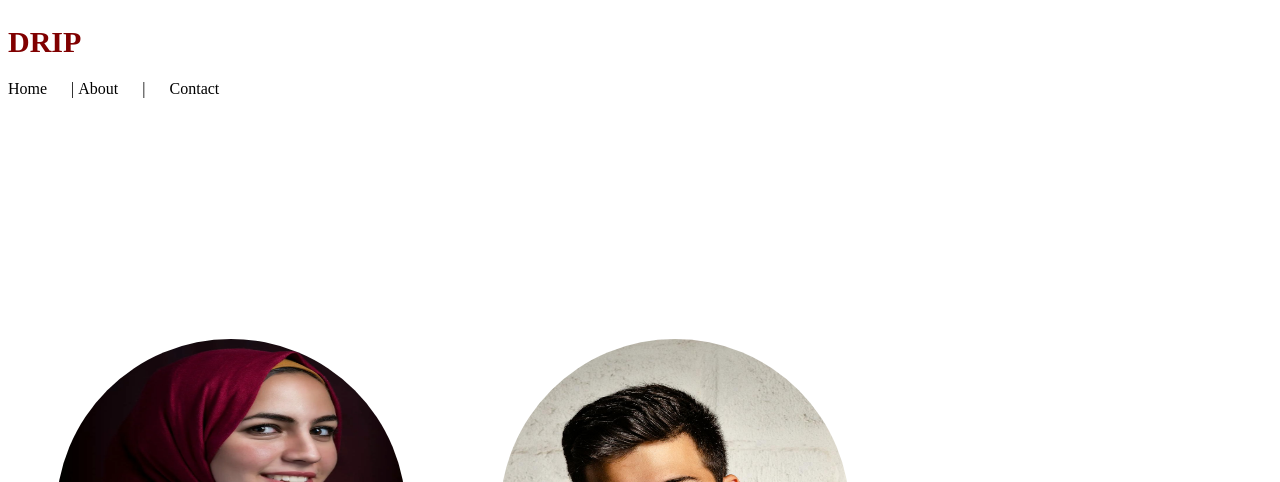
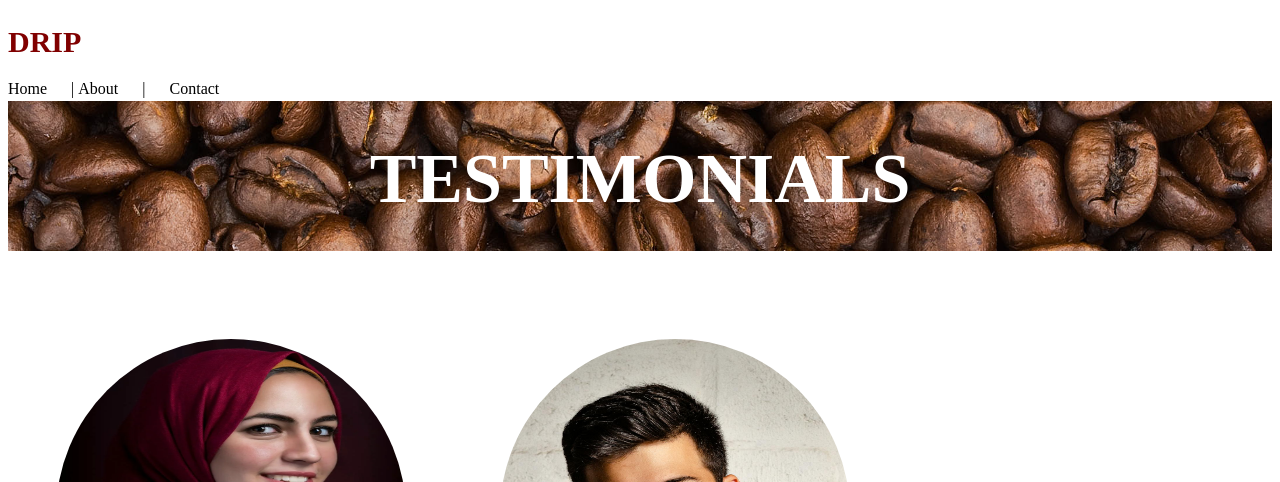
Before and after one commit to NTshikaya/Testimonials-draft, a plain HTML site: page index.html in a window 1280 px wide. Shown: the top 482 px of the page. Drawn offline with Linux system fonts and the light colour scheme.

Commit message:
Update styles.css

```diff
--- a/styles.css
+++ b/styles.css
@@ -81,7 +81,7 @@ footer
 
 .page_header
 {
-    background-image: url(/Pictures/coffeeheader.jpeg);
+    background-image: url(coffeeheader.jpeg);
     background-size: cover;
     background-position: center;
     height: 150px;
```
